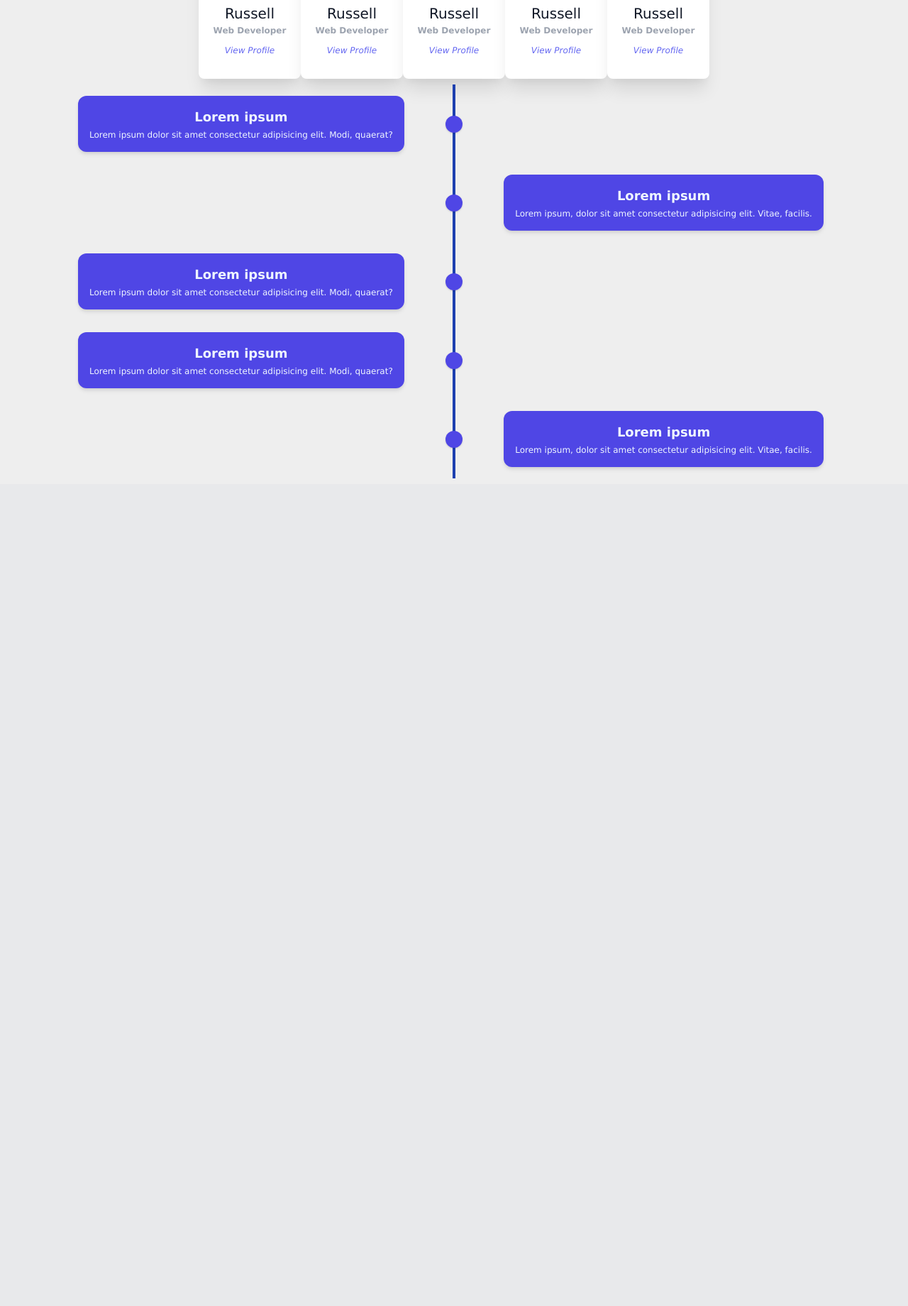
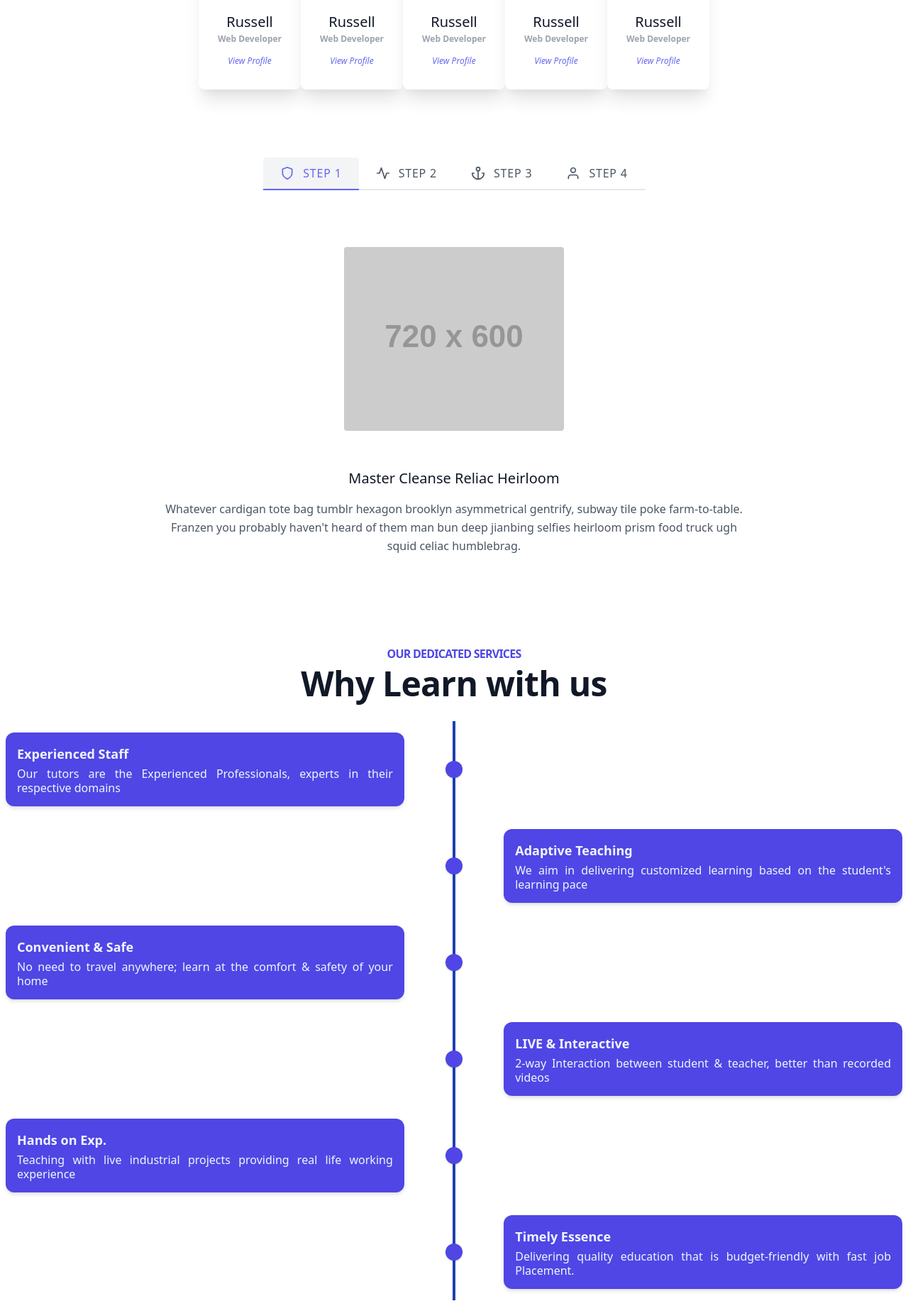
Before and after one commit to Awaiskhan404/Pareto, a Django app: page / in a window 1280 px wide. Shown: the part 1467-3307 px from the top of the page at 71% size. Before the commit the page ends 2141 px from the top, so only its background shows below. Run offline with Django 3.2, Linux system fonts and the light colour scheme; grey boxes labelled with a size stand in for pictures from a placeholder-image service; style sheets or scripts are compiled from the project's sources; some libraries are stand-ins or nearby versions.

Commit message:
ban gya bhai pc

```diff
--- a/static/css/main.css
+++ b/static/css/main.css
@@ -974,118 +974,6 @@ button {
     font-size: 13px;
   }
 }
-body {
-  background: #eee;
-  font: 12px Lucida sans, Arial, Helvetica, sans-serif;
-	color: #333;
-	text-align: center;
-}
 
-a {
-	color: #2A679F;
-}
-/*========*/
-
-.form-wrapper {
-	background-color: #f6f6f6;
-	background-image: -webkit-gradient(linear, left top, left bottom, from(#f6f6f6), to(#eae8e8));
-	background-image: -webkit-linear-gradient(top, #f6f6f6, #eae8e8);
-	background-image: -moz-linear-gradient(top, #f6f6f6, #eae8e8);
-	background-image: -ms-linear-gradient(top, #f6f6f6, #eae8e8);
-	background-image: -o-linear-gradient(top, #f6f6f6, #eae8e8);
-	background-image: linear-gradient(top, #f6f6f6, #eae8e8);
-	border-color: #dedede #bababa #aaa #bababa;
-	border-style: solid;
-	border-width: 1px;
-	-webkit-border-radius: 10px;
-	-moz-border-radius: 10px;
-	border-radius: 10px;
-	-webkit-box-shadow: 0 3px 3px rgba(255,255,255,.1), 0 3px 0 #bbb, 0 4px 0 #aaa, 0 5px 5px #444;
-	-moz-box-shadow: 0 3px 3px rgba(255,255,255,.1), 0 3px 0 #bbb, 0 4px 0 #aaa, 0 5px 5px #444;
-	box-shadow: 0 3px 3px rgba(255,255,255,.1), 0 3px 0 #bbb, 0 4px 0 #aaa, 0 5px 5px #444;
-	margin: 100px auto;
-	overflow: hidden;
-	padding: 8px;
-	width: 450px;
-}
-
-.form-wrapper #search {
-	border: 1px solid #CCC;
-	-webkit-box-shadow: 0 1px 1px #ddd inset, 0 1px 0 #FFF;
-	-moz-box-shadow: 0 1px 1px #ddd inset, 0 1px 0 #FFF;
-	box-shadow: 0 1px 1px #ddd inset, 0 1px 0 #FFF;
-	-webkit-border-radius: 3px;
-	-moz-border-radius: 3px;
-	border-radius: 3px;
-  color: #999;
-	float: left;
-	font: 16px Lucida Sans, Trebuchet MS, Tahoma, sans-serif;
-	height: 20px;
-	padding: 10px;
-	width: 320px;
-}
-
-.form-wrapper #search:focus {
-	border-color: #aaa;
-	-webkit-box-shadow: 0 1px 1px #bbb inset;
-	-moz-box-shadow: 0 1px 1px #bbb inset;
-	box-shadow: 0 1px 1px #bbb inset;
-	outline: 0;
-}
-
-.form-wrapper #search:-moz-placeholder,
-.form-wrapper #search:-ms-input-placeholder,
-.form-wrapper #search::-webkit-input-placeholder {
-	color: #999;
-	font-weight: normal;
-}
-
-.form-wrapper #submit {
-	background-color: #0483a0;
-	background-image: -webkit-gradient(linear, left top, left bottom, from(#31b2c3), to(#0483a0));
-	background-image: -webkit-linear-gradient(top, #31b2c3, #0483a0);
-	background-image: -moz-linear-gradient(top, #31b2c3, #0483a0);
-	background-image: -ms-linear-gradient(top, #31b2c3, #0483a0);
-	background-image: -o-linear-gradient(top, #31b2c3, #0483a0);
-	background-image: linear-gradient(top, #31b2c3, #0483a0);
-	border: 1px solid #00748f;
-	-moz-border-radius: 3px;
-	-webkit-border-radius: 3px;
-	border-radius: 3px;
-	-webkit-box-shadow: 0 1px 0 rgba(255, 255, 255, 0.3) inset, 0 1px 0 #FFF;
-	-moz-box-shadow: 0 1px 0 rgba(255, 255, 255, 0.3) inset, 0 1px 0 #FFF;
-	box-shadow: 0 1px 0 rgba(255, 255, 255, 0.3) inset, 0 1px 0 #FFF;
-	color: #fafafa;
-	cursor: pointer;
-	height: 42px;
-	float: right;
-	font: 15px Arial, Helvetica;
-	padding: 0;
-	text-transform: uppercase;
-	text-shadow: 0 1px 0 rgba(0, 0 ,0, .3);
-	width: 100px;
-}
-
-.form-wrapper #submit:hover,
-.form-wrapper #submit:focus {
-	background-color: #31b2c3;
-	background-image: -webkit-gradient(linear, left top, left bottom, from(#0483a0), to(#31b2c3));
-	background-image: -webkit-linear-gradient(top, #0483a0, #31b2c3);
-	background-image: -moz-linear-gradient(top, #0483a0, #31b2c3);
-	background-image: -ms-linear-gradient(top, #0483a0, #31b2c3);
-	background-image: -o-linear-gradient(top, #0483a0, #31b2c3);
-	background-image: linear-gradient(top, #0483a0, #31b2c3);
-}
-
-.form-wrapper #submit:active {
-	-webkit-box-shadow: 0 1px 4px rgba(0, 0, 0, 0.5) inset;
-	-moz-box-shadow: 0 1px 4px rgba(0, 0, 0, 0.5) inset;
-	box-shadow: 0 1px 4px rgba(0, 0, 0, 0.5) inset;
-	outline: 0;
-}
-
-.form-wrapper #submit::-moz-focus-inner {
-	border: 0;
-}
 
 /*# sourceMappingURL=Searchs_130.css.map */
--- a/templates/home/index.html
+++ b/templates/home/index.html
@@ -150,13 +150,21 @@
     {%endfor%}
     </div>
 
+    {% include "./steps.html" %}
+
+    <h1 class="text-3xl tracking-tight text-gray-900 sm:text-5xl md:text-3xl text-center">
+      <span class="text-indigo-600 font-bold" style="font-size:medium">OUR DEDICATED SERVICES</span><br>
+      <span class="block xl:inline md:text-6xl font-bold text-center" style="font-size: 3rem;">Why Learn with us</span>
+    </h1>
     <div class="container">
       <div class="grid grid-cols-9 mx-auto p-2 text-blue-50">
+
+
         <!-- left -->
         <div class="contents">
           <div class="bg-indigo-600 col-start-1 col-end-5 p-4 rounded-xl my-4 ml-auto shadow-md animate transform transition-transform hover:-translate-x-2 cursor-default">
-            <h3 class="font-semibold text-lg mb-1">Lorem ipsum</h3>
-            <p class="leading-tight text-justify">Lorem ipsum dolor sit amet consectetur adipisicing elit. Modi, quaerat?</p>
+            <h3 class="font-semibold text-lg mb-1">Experienced Staff</h3>
+            <p class="leading-tight text-justify">Our tutors are the Experienced Professionals, experts in their respective domains</p>
           </div>
           <div class="col-start-5 col-end-6 mx-auto relative">
             <div class="h-full w-6 flex items-center justify-center">
@@ -174,15 +182,16 @@
             <div class="w-6 h-6 absolute top-1/2 -mt-3 rounded-full bg-indigo-600 shadow"></div>
           </div>
           <div class="bg-indigo-600 col-start-6 col-end-10 p-4 rounded-xl my-4 mr-auto shadow-md animate transform transition-transform hover:translate-x-2 cursor-default">
-            <h3 class="font-semibold text-lg mb-1">Lorem ipsum</h3>
-            <p class="leading-tight text-justify">Lorem ipsum, dolor sit amet consectetur adipisicing elit. Vitae, facilis.</p>
+            <h3 class="font-semibold text-lg mb-1">
+              Adaptive Teaching</h3>
+            <p class="leading-tight text-justify">We aim in delivering customized learning based on the student's learning pace</p>
           </div>
         </div>
         <!-- left -->
         <div class="contents">
           <div class="bg-indigo-600 col-start-1 col-end-5 p-4 rounded-xl my-4 ml-auto shadow-md animate transform transition-transform hover:-translate-x-2 cursor-default">
-            <h3 class="font-semibold text-lg mb-1">Lorem ipsum</h3>
-            <p class="leading-tight text-justify">Lorem ipsum dolor sit amet consectetur adipisicing elit. Modi, quaerat?</p>
+            <h3 class="font-semibold text-lg mb-1">Convenient & Safe</h3>
+            <p class="leading-tight text-justify">No need to travel anywhere; learn at the comfort & safety of your home</p>
           </div>
           <div class="col-start-5 col-end-6 mx-auto relative">
             <div class="h-full w-6 flex items-center justify-center">
@@ -191,11 +200,24 @@
             <div class="w-6 h-6 absolute top-1/2 -mt-3 rounded-full bg-indigo-600 shadow"></div>
           </div>
         </div>
+
+        <div class="contents">
+          <div class="col-start-5 col-end-6 mx-auto relative">
+            <div class="h-full w-6 flex items-center justify-center">
+              <div class="h-full w-1 bg-blue-800 pointer-events-none"></div>
+            </div>
+            <div class="w-6 h-6 absolute top-1/2 -mt-3 rounded-full bg-indigo-600 shadow"></div>
+          </div>
+          <div class="bg-indigo-600 col-start-6 col-end-10 p-4 rounded-xl my-4 mr-auto shadow-md animate transform transition-transform hover:translate-x-2 cursor-default">
+            <h3 class="font-semibold text-lg mb-1">LIVE & Interactive</h3>
+            <p class="leading-tight text-justify">2-way Interaction between student & teacher, better than recorded videos</p>
+          </div>
+        </div>
         <!-- left -->
         <div class="contents">
           <div class="bg-indigo-600 col-start-1 col-end-5 p-4 rounded-xl my-4 ml-auto shadow-md animate transform transition-transform hover:-translate-x-2 cursor-default">
-            <h3 class="font-semibold text-lg mb-1">Lorem ipsum</h3>
-            <p class="leading-tight text-justify">Lorem ipsum dolor sit amet consectetur adipisicing elit. Modi, quaerat?</p>
+            <h3 class="font-semibold text-lg mb-1">Hands on Exp.</h3>
+            <p class="leading-tight text-justify">Teaching with live industrial projects providing real life working experience</p>
           </div>
           <div class="col-start-5 col-end-6 mx-auto relative">
             <div class="h-full w-6 flex items-center justify-center">
@@ -213,12 +235,22 @@
             <div class="w-6 h-6 absolute top-1/2 -mt-3 rounded-full bg-indigo-600 shadow"></div>
           </div>
           <div class="bg-indigo-600 col-start-6 col-end-10 p-4 rounded-xl my-4 mr-auto shadow-md animate transform transition-transform hover:translate-x-2 cursor-default">
-            <h3 class="font-semibold text-lg mb-1">Lorem ipsum</h3>
-            <p class="leading-tight text-justify">Lorem ipsum, dolor sit amet consectetur adipisicing elit. Vitae, facilis.</p>
+            <h3 class="font-semibold text-lg mb-1">Timely Essence</h3>
+            <p class="leading-tight text-justify">Delivering quality education that is budget-friendly with fast job Placement.</p>
           </div>
         </div>
       </div>
     </div>
+
+
+<!-- component -->
+
+
+
+
+
  {%endblock%}
 </body>
+
+
 </html>
--- /dev/null
+++ b/templates/home/steps.html
@@ -0,0 +1,33 @@
+<section class="text-gray-600 body-font">
+    <div class="container px-5 py-24 mx-auto flex flex-wrap flex-col">
+      <div class="flex mx-auto flex-wrap mb-20">
+        <a class="sm:px-6 py-3 w-1/2 sm:w-auto justify-center sm:justify-start border-b-2 title-font font-medium bg-gray-100 inline-flex items-center leading-none border-indigo-500 text-indigo-500 tracking-wider rounded-t">
+          <svg fill="none" stroke="currentColor" stroke-linecap="round" stroke-linejoin="round" stroke-width="2" class="w-5 h-5 mr-3" viewBox="0 0 24 24">
+            <path d="M12 22s8-4 8-10V5l-8-3-8 3v7c0 6 8 10 8 10z"></path>
+          </svg>STEP 1
+        </a>
+        <a class="sm:px-6 py-3 w-1/2 sm:w-auto justify-center sm:justify-start border-b-2 title-font font-medium inline-flex items-center leading-none border-gray-200 hover:text-gray-900 tracking-wider">
+          <svg fill="none" stroke="currentColor" stroke-linecap="round" stroke-linejoin="round" stroke-width="2" class="w-5 h-5 mr-3" viewBox="0 0 24 24">
+            <path d="M22 12h-4l-3 9L9 3l-3 9H2"></path>
+          </svg>STEP 2
+        </a>
+        <a class="sm:px-6 py-3 w-1/2 sm:w-auto justify-center sm:justify-start border-b-2 title-font font-medium inline-flex items-center leading-none border-gray-200 hover:text-gray-900 tracking-wider">
+          <svg fill="none" stroke="currentColor" stroke-linecap="round" stroke-linejoin="round" stroke-width="2" class="w-5 h-5 mr-3" viewBox="0 0 24 24">
+            <circle cx="12" cy="5" r="3"></circle>
+            <path d="M12 22V8M5 12H2a10 10 0 0020 0h-3"></path>
+          </svg>STEP 3
+        </a>
+        <a class="sm:px-6 py-3 w-1/2 sm:w-auto justify-center sm:justify-start border-b-2 title-font font-medium inline-flex items-center leading-none border-gray-200 hover:text-gray-900 tracking-wider">
+          <svg fill="none" stroke="currentColor" stroke-linecap="round" stroke-linejoin="round" stroke-width="2" class="w-5 h-5 mr-3" viewBox="0 0 24 24">
+            <path d="M20 21v-2a4 4 0 00-4-4H8a4 4 0 00-4 4v2"></path>
+            <circle cx="12" cy="7" r="4"></circle>
+          </svg>STEP 4
+        </a>
+      </div>
+      <img class="xl:w-1/4 lg:w-1/3 md:w-1/2 w-2/3 block mx-auto mb-10 object-cover object-center rounded" alt="hero" src="https://dummyimage.com/720x600">
+      <div class="flex flex-col text-center w-full">
+        <h1 class="text-xl font-medium title-font mb-4 text-gray-900">Master Cleanse Reliac Heirloom</h1>
+        <p class="lg:w-2/3 mx-auto leading-relaxed text-base">Whatever cardigan tote bag tumblr hexagon brooklyn asymmetrical gentrify, subway tile poke farm-to-table. Franzen you probably haven't heard of them man bun deep jianbing selfies heirloom prism food truck ugh squid celiac humblebrag.</p>
+      </div>
+    </div>
+  </section>
```
